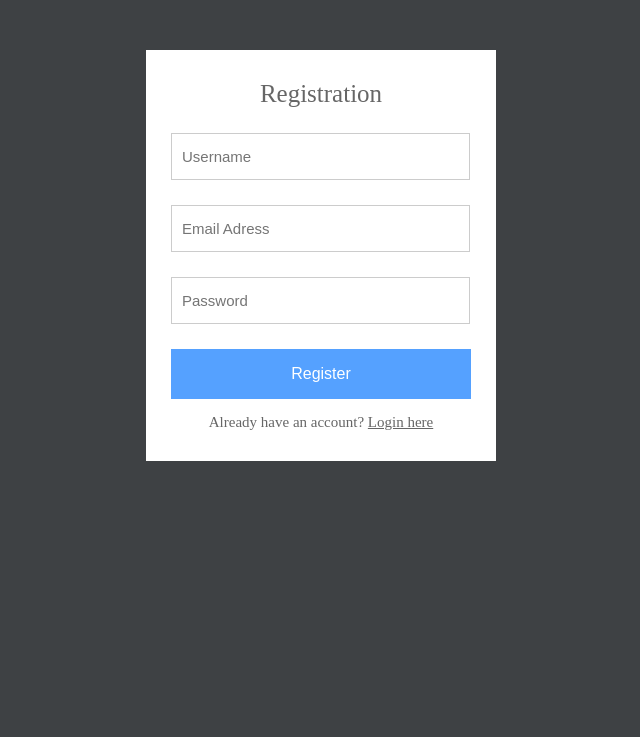
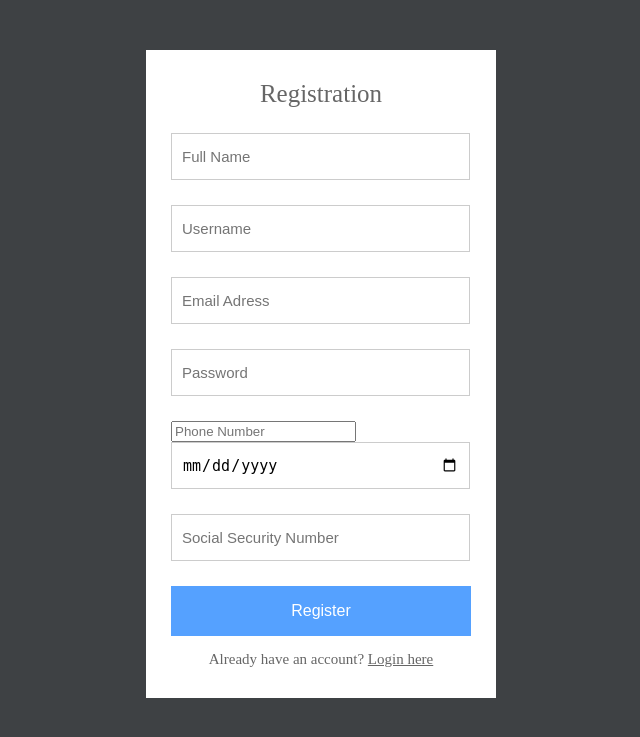
Before and after one commit to abdbadgithub/phpbasics, a PHP site: page /registration.php in a window 1280 px wide. Shown: the top 737 px of the page, without its empty margins (319-959 px from the left). Run offline with PHP 8.4, Linux system fonts and the light colour scheme.

Commit message:
exercice1-part1 update

```diff
--- a/exercise-01/part1/login.php
+++ b/exercise-01/part1/login.php
@@ -18,7 +18,9 @@
         // Check user is exist in the database
         $query    = "SELECT * FROM `users` WHERE username='$username'
                      AND password='" . md5($password) . "'";
-        $result = mysqli_query($con, $query) or die(mysql_error());
+        //$result = mysqli_query($con, $query) or die(mysql_error());
+        $result = mysqli_query($con, $query);
+
         $rows = mysqli_num_rows($result);
         if ($rows == 1) {
             $_SESSION['username'] = $username;
--- a/exercise-01/part1/registration.php
+++ b/exercise-01/part1/registration.php
@@ -19,8 +19,12 @@
         $password = stripslashes($_REQUEST['password']);
         $password = mysqli_real_escape_string($con, $password);
         $create_datetime = date("Y-m-d H:i:s");
-        $query    = "INSERT into `users` (username, password, email, create_datetime)
-                     VALUES ('$username', '" . md5($password) . "', '$email', '$create_datetime')";
+        $full_name = $_REQUEST['full_name'];
+        $phonenumber = $_REQUEST['phonenumber'];
+        $dateofbirth = $_REQUEST['dateofbirth'];
+        $socialnumber = $_REQUEST['socialnumber'];
+        $query    = "INSERT into `users` (username, password, email, create_datetime, full_name, phonenumber, dateofbirth, socialnumber)
+                     VALUES ('$username', '" . md5($password) . "', '$email', '$create_datetime','$full_name','$phonenumber','$dateofbirth','$socialnumber')";
         $result   = mysqli_query($con, $query);
         if ($result) {
             echo "<div class='form'>
@@ -37,9 +41,13 @@
 ?>
     <form class="form" action="" method="post">
         <h1 class="login-title">Registration</h1>
+         <input type="text" class="login-input" name="full_name" placeholder="Full Name" required />
         <input type="text" class="login-input" name="username" placeholder="Username" required />
-        <input type="text" class="login-input" name="email" placeholder="Email Adress">
-        <input type="password" class="login-input" name="password" placeholder="Password">
+        <input type="text" class="login-input" name="email" placeholder="Email Adress" required>
+        <input type="password" class="login-input" name="password" placeholder="Password"required>
+        <input type="number" id="phone" name="phonenumber" placeholder="Phone Number">
+        <input type="date" class="login-input" name="dateofbirth" required>
+        <input type="number" class="login-input" name="socialnumber" placeholder="Social Security Number" required>
         <input type="submit" name="submit" value="Register" class="login-button">
         <p class="link">Already have an account? <a href="login.php">Login here</a></p>
     </form>
```
